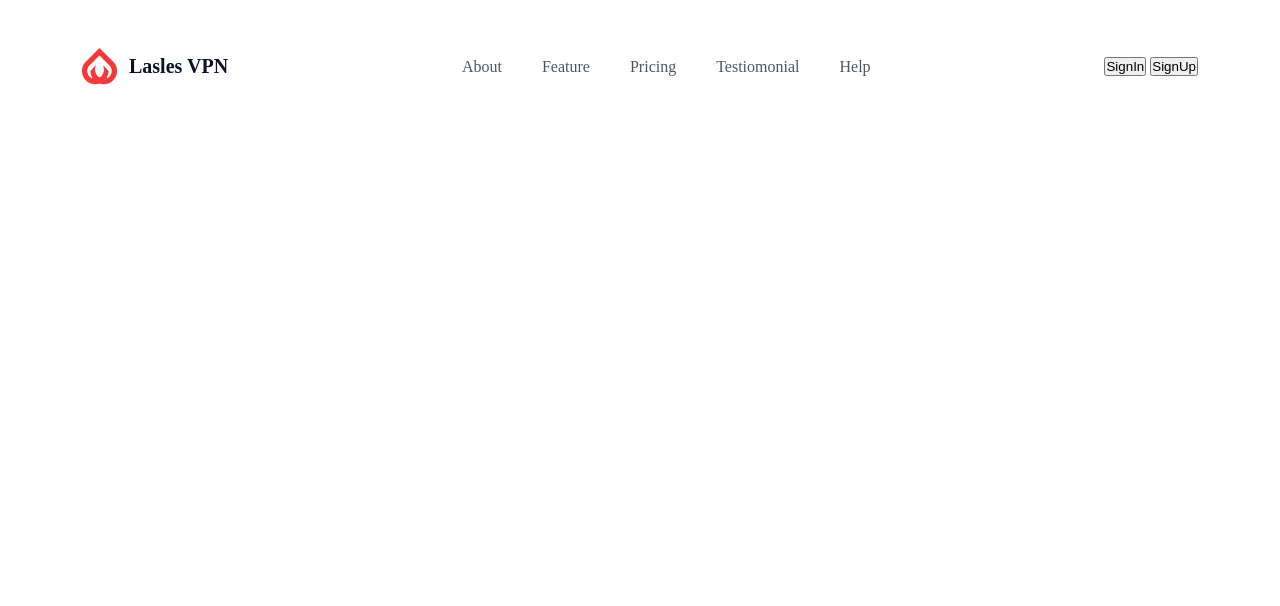
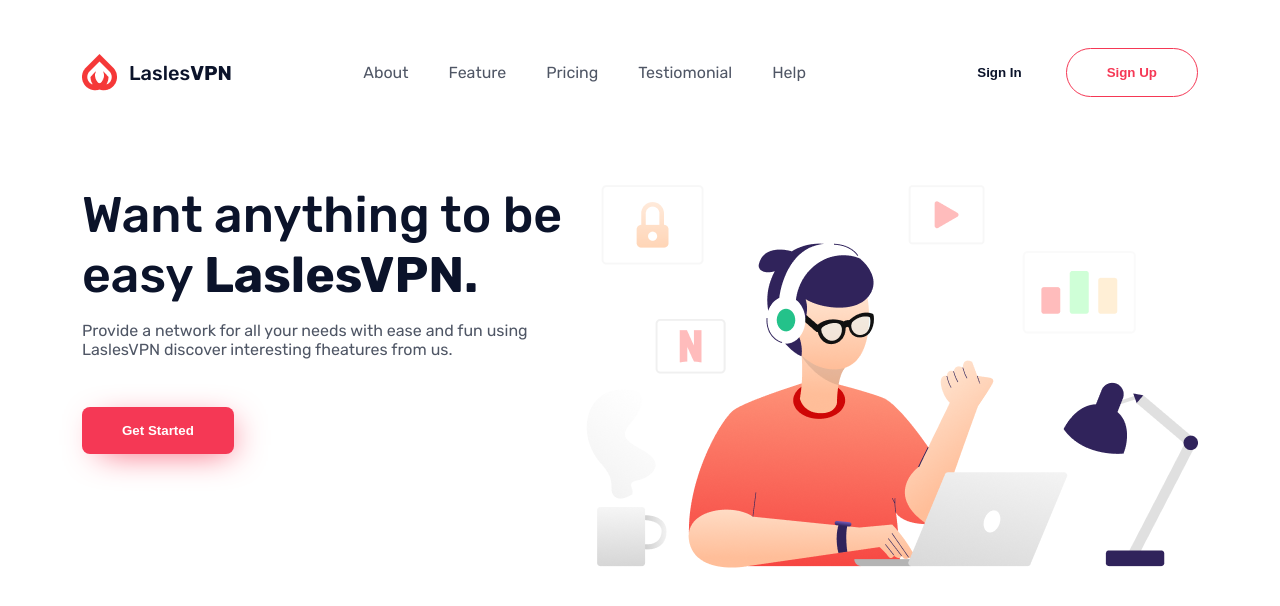
Before and after one commit to sagartmg2/shrawan-2, a plain HTML site: page figma-design/index.html in a window 1280 px wide. Drawn offline with Linux system fonts and the light colour scheme.

Commit message:
header:desktop  banner

```diff
--- a/figma-design/index.html
+++ b/figma-design/index.html
@@ -6,6 +6,10 @@
     <meta name="viewport" content="width=device-width, initial-scale=1.0">
     <title>Document</title>
     <link rel="stylesheet" href="./style.css">
+    <link rel="preconnect" href="https://fonts.googleapis.com">
+    <link rel="preconnect" href="https://fonts.gstatic.com" crossorigin>
+    <link href="https://fonts.googleapis.com/css2?family=Rubik:wght@300;400;500;600;700;800;900&display=swap"
+        rel="stylesheet">
 </head>
 
 <body>
@@ -13,10 +17,10 @@
         <nav>
             <div class="logo-wrapper">
                 <img src="./assets/logo.png" alt="logo" />
-                <p>Lasles VPN</p>
+                <p><span class="font-md">Lasles</span><span class="font-bold">VPN</span></p>
             </div>
 
-            <ul>
+            <ul class="nav-links">
                 <li><a href="#">About</a></li>
                 <li><a href="#">Feature</a></li>
                 <li><a href="#">Pricing</a></li>
@@ -25,13 +29,26 @@
             </ul>
 
             <div class="auth-buttons">
-                <button>SignIn</button>
-                <button>SignUp</button>
+                <button class="btn transparent">Sign In</button>
+                <button class="btn outline">Sign Up</button>
             </div>
 
         </nav>
     </header>
 
+    <main>
+        <div class="banner container">
+            <div>
+                <p class="motto">
+                    <span class="font-md"> Want anything to be easy  </span><span class="font-bold">LaslesVPN.</span>
+                </p>
+                <p>Provide a network for all your needs with ease and fun using LaslesVPN discover interesting fheatures from us.</p>
+                <button class="btn wider shadow">Get Started </button>
+            </div>
+            <img src="./assets/banner.png" alt="">
+        </div>
+    </main>
+
 </body>
 
 </html>
--- a/figma-design/style.css
+++ b/figma-design/style.css
@@ -1,65 +1,145 @@
 /* reset-css */
-    *{
-        margin:0;
-        padding:0;
+* {
+    margin: 0;
+    padding: 0;
     box-sizing: border-box;
 }
 
-    a{
-        color:inherit;
+a {
+    color: inherit;
     text-decoration: none;
 }
-    ul{
+
+ul {
     list-style: none;
 }
 
 /* end-reset-css */
 
 
-body{
-    color:#4F5665;
+/* css-varialbes   create once, use again and agin   */
+/* :root is <html> */
+:root {
+    --primary-color: #F53855;
 }
 
-header{
+/* end-varialbes */
+
+body {
+    color: #4F5665;
+    font-family: 'Rubik', sans-serif;
+    /* border: 1px solid red; */
+}
+
+header {
     margin-top: 3rem;
 }
-header nav{
+
+header nav {
     display: flex;
     align-items: center;
     justify-content: space-between;
 }
 
-.logo-wrapper{
+.logo-wrapper {
     display: flex;
     align-items: center;
     gap: .75rem;
 }
-.logo-wrapper p{
+
+.logo-wrapper p {
     font-size: 20px;
-    font-weight: bold;
-    color:#0B132A;
+    color: #0B132A;
 }
 
-header nav ul{
+.font-md {
+    font-weight: 500;
+}
+
+.font-bold {
+    font-weight: 700;
+}
+
+.nav-links a:hover {
+    color: var(--primary-color);
+}
+
+header nav ul {
     display: flex;
     gap: 2.5rem;
 }
 
-.container{
+.container {
     padding-left: .75rem;
     padding-right: .75rem;
     margin-right: auto;
     margin-left: auto;
 }
 
-@media (min-width:1200px){
-    .container{
+
+.btn {
+    border: none;
+    background-color: var(--primary-color);
+    padding: 1rem 2.5rem;
+    border-radius: 50px;
+    color: white;
+    font-weight: 600;
+}
+
+
+.btn.outline {
+    border: 1px solid var(--primary-color);
+    background-color: transparent;
+    color: var(--primary-color);
+}
+
+.btn.outline:hover {
+    background-color: var(--primary-color);
+    color: white;
+    box-shadow: 7px 7px 34px -11px var(--primary-color);
+}
+
+.btn.transparent {
+    background-color: transparent;
+    border: none;
+    color: #0B132A;
+}
+
+.banner {
+    margin-top: 5.5rem;
+    display: flex;
+}
+
+.banner .motto {
+    font-size: 50px;
+    color: #0B132A;
+    margin-bottom: 1rem;
+}
+
+.banner button {
+    margin-top: 3rem;
+}
+
+.btn.wider {
+    border-radius: .5rem;
+}
+
+.btn.shadow {
+    border-radius: .5rem;
+    box-shadow: 7px 7px 34px -11px var(--primary-color);
+}
+
+
+
+
+@media (min-width:1200px) {
+    .container {
         max-width: 1140px;
     }
 }
 
-@media (min-width:1400px){
-    .container{
+@media (min-width:1400px) {
+    .container {
         max-width: 1320px;
     }
 }
```
Also changed, not shown: grid-2.html (+0 -1 lines), figma-design/assets/banner.png (added). Lines whose indentation alone changed are shown as unchanged.
